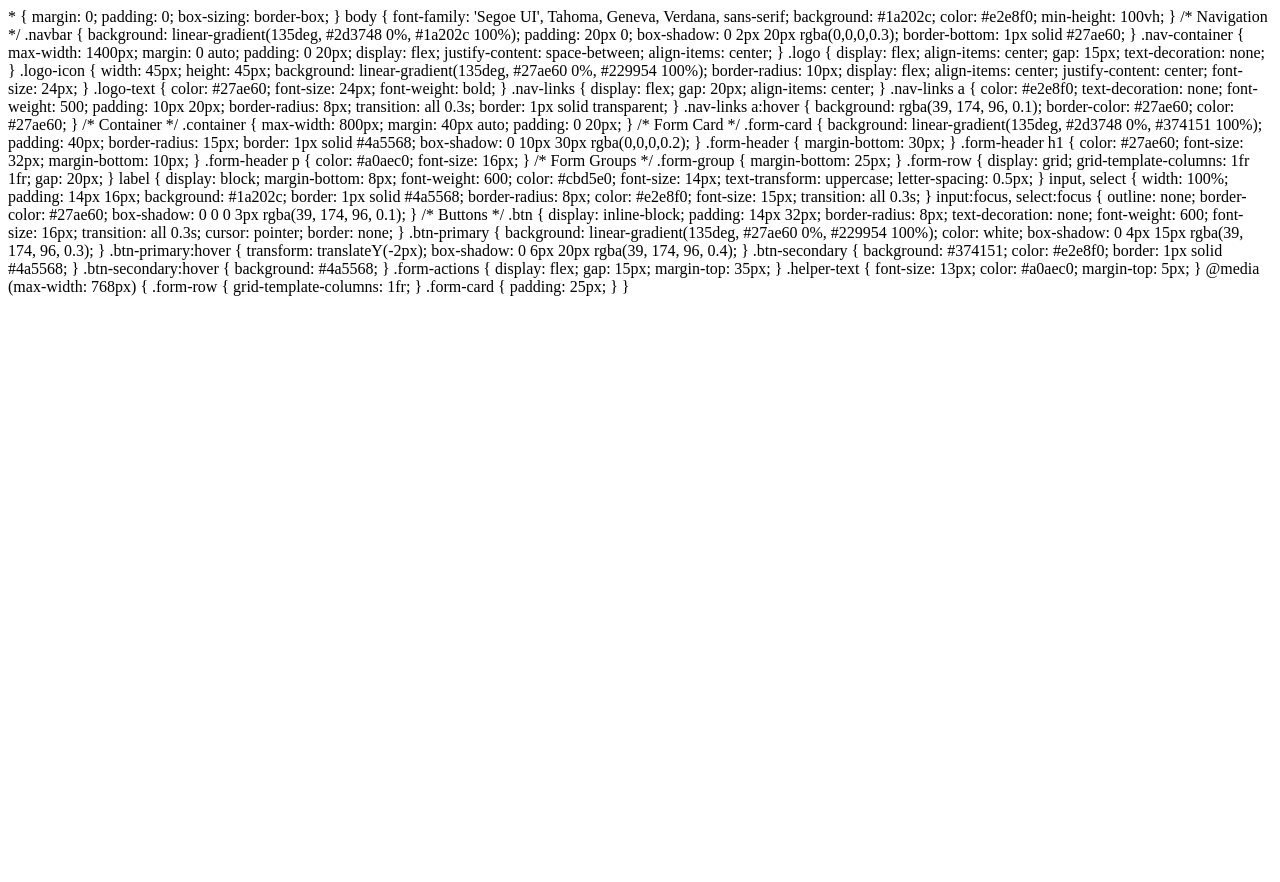
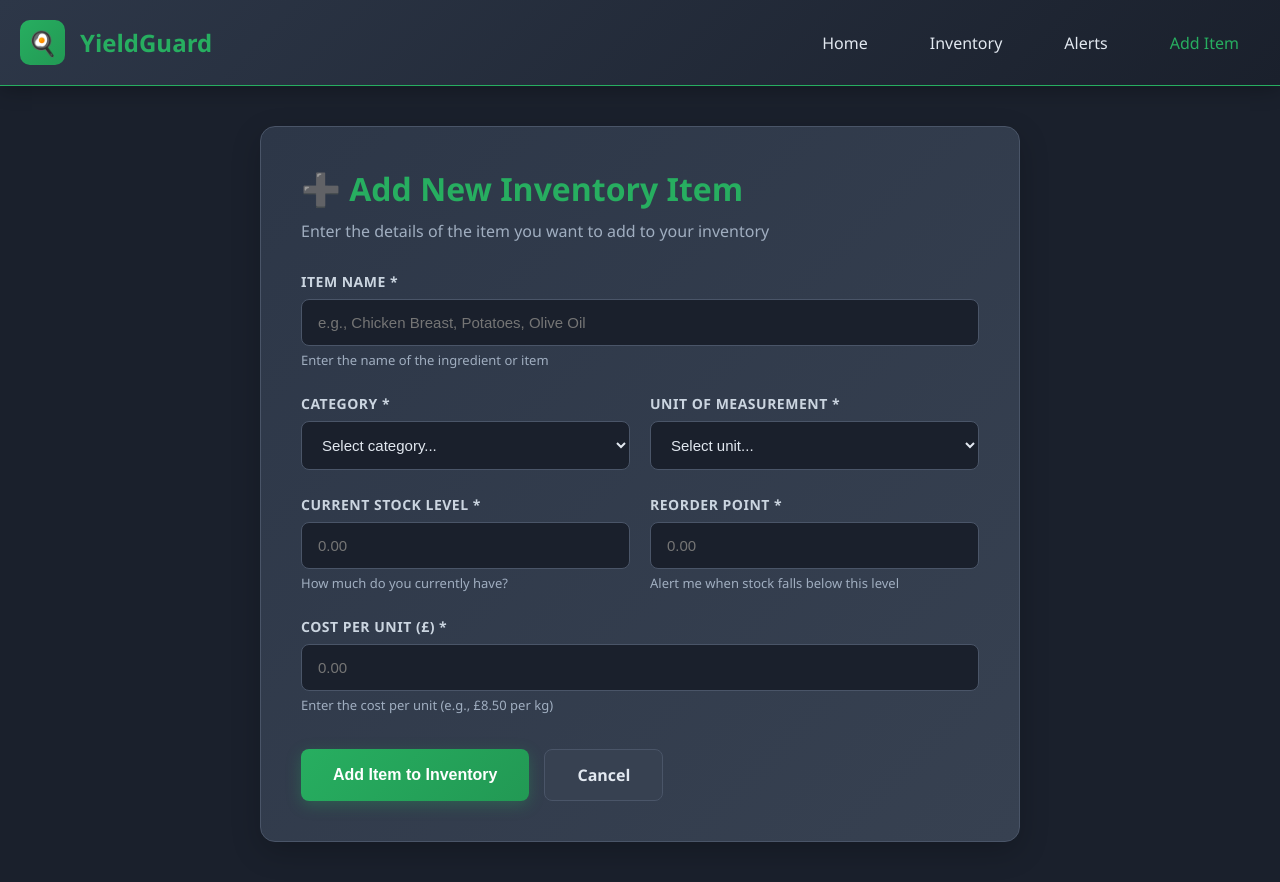
Before and after one commit to cryptoirish/kitchen-inventory-clean, a Flask app: page /add in a window 1280 px wide. Before the commit the page ends 296 px from the top, so only its background shows below. Run offline with Flask 3, Linux system fonts and the light colour scheme; some libraries are stand-ins or nearby versions.

Commit message:
Replace old HTML structure with new layout for add item

```diff
--- a/templates/add.html
+++ b/templates/add.html
@@ -1,200 +1,129 @@
-* {
-    margin: 0;
-    padding: 0;
-    box-sizing: border-box;
-}
+<!DOCTYPE html>
+<html>
+<head>
+    <title>Add Item - YieldGuard</title>
+    <meta name="viewport" content="width=device-width, initial-scale=1.0">
+    <style>
+        * { margin: 0; padding: 0; box-sizing: border-box; }
+        body { font-family: 'Segoe UI', Tahoma, Geneva, Verdana, sans-serif; background: #1a202c; color: #e2e8f0; min-height: 100vh; }
+        .navbar { background: linear-gradient(135deg, #2d3748 0%, #1a202c 100%); padding: 20px 0; box-shadow: 0 2px 20px rgba(0,0,0,0.3); border-bottom: 1px solid #27ae60; }
+        .nav-container { max-width: 1400px; margin: 0 auto; padding: 0 20px; display: flex; justify-content: space-between; align-items: center; }
+        .logo { display: flex; align-items: center; gap: 15px; text-decoration: none; }
+        .logo-icon { width: 45px; height: 45px; background: linear-gradient(135deg, #27ae60 0%, #229954 100%); border-radius: 10px; display: flex; align-items: center; justify-content: center; font-size: 24px; }
+        .logo-text { color: #27ae60; font-size: 24px; font-weight: bold; }
+        .nav-links { display: flex; gap: 20px; align-items: center; }
+        .nav-links a { color: #e2e8f0; text-decoration: none; font-weight: 500; padding: 10px 20px; border-radius: 8px; transition: all 0.3s; border: 1px solid transparent; }
+        .nav-links a:hover { background: rgba(39, 174, 96, 0.1); border-color: #27ae60; color: #27ae60; }
+        .container { max-width: 800px; margin: 40px auto; padding: 0 20px; }
+        .form-card { background: linear-gradient(135deg, #2d3748 0%, #374151 100%); padding: 40px; border-radius: 15px; border: 1px solid #4a5568; box-shadow: 0 10px 30px rgba(0,0,0,0.2); }
+        .form-header { margin-bottom: 30px; }
+        .form-header h1 { color: #27ae60; font-size: 32px; margin-bottom: 10px; }
+        .form-header p { color: #a0aec0; font-size: 16px; }
+        .form-group { margin-bottom: 25px; }
+        .form-row { display: grid; grid-template-columns: 1fr 1fr; gap: 20px; }
+        label { display: block; margin-bottom: 8px; font-weight: 600; color: #cbd5e0; font-size: 14px; text-transform: uppercase; letter-spacing: 0.5px; }
+        input, select { width: 100%; padding: 14px 16px; background: #1a202c; border: 1px solid #4a5568; border-radius: 8px; color: #e2e8f0; font-size: 15px; transition: all 0.3s; }
+        input:focus, select:focus { outline: none; border-color: #27ae60; box-shadow: 0 0 0 3px rgba(39, 174, 96, 0.1); }
+        .btn { display: inline-block; padding: 14px 32px; border-radius: 8px; text-decoration: none; font-weight: 600; font-size: 16px; transition: all 0.3s; cursor: pointer; border: none; }
+        .btn-primary { background: linear-gradient(135deg, #27ae60 0%, #229954 100%); color: white; box-shadow: 0 4px 15px rgba(39, 174, 96, 0.3); }
+        .btn-primary:hover { transform: translateY(-2px); box-shadow: 0 6px 20px rgba(39, 174, 96, 0.4); }
+        .btn-secondary { background: #374151; color: #e2e8f0; border: 1px solid #4a5568; }
+        .btn-secondary:hover { background: #4a5568; }
+        .form-actions { display: flex; gap: 15px; margin-top: 35px; }
+        .helper-text { font-size: 13px; color: #a0aec0; margin-top: 5px; }
+        @media (max-width: 768px) {
+            .form-row { grid-template-columns: 1fr; }
+            .form-card { padding: 25px; }
+        }
+    </style>
+</head>
+<body>
+    <nav class="navbar">
+        <div class="nav-container">
+            <a href="/" class="logo">
+                <div class="logo-icon">🍳</div>
+                <div class="logo-text">YieldGuard</div>
+            </a>
+            <div class="nav-links">
+                <a href="/">Home</a>
+                <a href="/inventory">Inventory</a>
+                <a href="/alerts">Alerts</a>
+                <a href="/add" style="color: #27ae60;">Add Item</a>
+            </div>
+        </div>
+    </nav>
 
-body {
-    font-family: 'Segoe UI', Tahoma, Geneva, Verdana, sans-serif;
-    background: #1a202c;
-    color: #e2e8f0;
-    min-height: 100vh;
-}
+    <div class="container">
+        <div class="form-card">
+            <div class="form-header">
+                <h1>➕ Add New Inventory Item</h1>
+                <p>Enter the details of the item you want to add to your inventory</p>
+            </div>
 
-/* Navigation */
-.navbar {
-    background: linear-gradient(135deg, #2d3748 0%, #1a202c 100%);
-    padding: 20px 0;
-    box-shadow: 0 2px 20px rgba(0,0,0,0.3);
-    border-bottom: 1px solid #27ae60;
-}
+            <form method="POST">
+                <div class="form-group">
+                    <label>Item Name *</label>
+                    <input type="text" name="name" placeholder="e.g., Chicken Breast, Potatoes, Olive Oil" required>
+                    <p class="helper-text">Enter the name of the ingredient or item</p>
+                </div>
 
-.nav-container {
-    max-width: 1400px;
-    margin: 0 auto;
-    padding: 0 20px;
-    display: flex;
-    justify-content: space-between;
-    align-items: center;
-}
+                <div class="form-row">
+                    <div class="form-group">
+                        <label>Category *</label>
+                        <select name="category" required>
+                            <option value="">Select category...</option>
+                            <option value="Protein">Protein</option>
+                            <option value="Vegetables">Vegetables</option>
+                            <option value="Dairy">Dairy</option>
+                            <option value="Dry Goods">Dry Goods</option>
+                            <option value="Beverages">Beverages</option>
+                            <option value="Cleaning">Cleaning Supplies</option>
+                            <option value="Other">Other</option>
+                        </select>
+                    </div>
 
-.logo {
-    display: flex;
-    align-items: center;
-    gap: 15px;
-    text-decoration: none;
-}
+                    <div class="form-group">
+                        <label>Unit of Measurement *</label>
+                        <select name="unit" required>
+                            <option value="">Select unit...</option>
+                            <option value="kg">Kilograms (kg)</option>
+                            <option value="g">Grams (g)</option>
+                            <option value="L">Litres (L)</option>
+                            <option value="ml">Millilitres (ml)</option>
+                            <option value="pieces">Pieces</option>
+                            <option value="boxes">Boxes</option>
+                            <option value="cans">Cans</option>
+                            <option value="bottles">Bottles</option>
+                        </select>
+                    </div>
+                </div>
 
-.logo-icon {
-    width: 45px;
-    height: 45px;
-    background: linear-gradient(135deg, #27ae60 0%, #229954 100%);
-    border-radius: 10px;
-    display: flex;
-    align-items: center;
-    justify-content: center;
-    font-size: 24px;
-}
+                <div class="form-row">
+                    <div class="form-group">
+                        <label>Current Stock Level *</label>
+                        <input type="number" name="stock" step="0.01" placeholder="0.00" required>
+                        <p class="helper-text">How much do you currently have?</p>
+                    </div>
 
-.logo-text {
-    color: #27ae60;
-    font-size: 24px;
-    font-weight: bold;
-}
+                    <div class="form-group">
+                        <label>Reorder Point *</label>
+                        <input type="number" name="reorder" step="0.01" placeholder="0.00" required>
+                        <p class="helper-text">Alert me when stock falls below this level</p>
+                    </div>
+                </div>
 
-.nav-links {
-    display: flex;
-    gap: 20px;
-    align-items: center;
-}
+                <div class="form-group">
+                    <label>Cost per Unit (£) *</label>
+                    <input type="number" name="cost" step="0.01" placeholder="0.00" required>
+                    <p class="helper-text">Enter the cost per unit (e.g., £8.50 per kg)</p>
+                </div>
 
-.nav-links a {
-    color: #e2e8f0;
-    text-decoration: none;
-    font-weight: 500;
-    padding: 10px 20px;
-    border-radius: 8px;
-    transition: all 0.3s;
-    border: 1px solid transparent;
-}
-
-.nav-links a:hover {
-    background: rgba(39, 174, 96, 0.1);
-    border-color: #27ae60;
-    color: #27ae60;
-}
-
-/* Container */
-.container {
-    max-width: 800px;
-    margin: 40px auto;
-    padding: 0 20px;
-}
-
-/* Form Card */
-.form-card {
-    background: linear-gradient(135deg, #2d3748 0%, #374151 100%);
-    padding: 40px;
-    border-radius: 15px;
-    border: 1px solid #4a5568;
-    box-shadow: 0 10px 30px rgba(0,0,0,0.2);
-}
-
-.form-header {
-    margin-bottom: 30px;
-}
-
-.form-header h1 {
-    color: #27ae60;
-    font-size: 32px;
-    margin-bottom: 10px;
-}
-
-.form-header p {
-    color: #a0aec0;
-    font-size: 16px;
-}
-
-/* Form Groups */
-.form-group {
-    margin-bottom: 25px;
-}
-
-.form-row {
-    display: grid;
-    grid-template-columns: 1fr 1fr;
-    gap: 20px;
-}
-
-label {
-    display: block;
-    margin-bottom: 8px;
-    font-weight: 600;
-    color: #cbd5e0;
-    font-size: 14px;
-    text-transform: uppercase;
-    letter-spacing: 0.5px;
-}
-
-input, select {
-    width: 100%;
-    padding: 14px 16px;
-    background: #1a202c;
-    border: 1px solid #4a5568;
-    border-radius: 8px;
-    color: #e2e8f0;
-    font-size: 15px;
-    transition: all 0.3s;
-}
-
-input:focus, select:focus {
-    outline: none;
-    border-color: #27ae60;
-    box-shadow: 0 0 0 3px rgba(39, 174, 96, 0.1);
-}
-
-/* Buttons */
-.btn {
-    display: inline-block;
-    padding: 14px 32px;
-    border-radius: 8px;
-    text-decoration: none;
-    font-weight: 600;
-    font-size: 16px;
-    transition: all 0.3s;
-    cursor: pointer;
-    border: none;
-}
-
-.btn-primary {
-    background: linear-gradient(135deg, #27ae60 0%, #229954 100%);
-    color: white;
-    box-shadow: 0 4px 15px rgba(39, 174, 96, 0.3);
-}
-
-.btn-primary:hover {
-    transform: translateY(-2px);
-    box-shadow: 0 6px 20px rgba(39, 174, 96, 0.4);
-}
-
-.btn-secondary {
-    background: #374151;
-    color: #e2e8f0;
-    border: 1px solid #4a5568;
-}
-
-.btn-secondary:hover {
-    background: #4a5568;
-}
-
-.form-actions {
-    display: flex;
-    gap: 15px;
-    margin-top: 35px;
-}
-
-.helper-text {
-    font-size: 13px;
-    color: #a0aec0;
-    margin-top: 5px;
-}
-
-@media (max-width: 768px) {
-    .form-row {
-        grid-template-columns: 1fr;
-    }
-
-    .form-card {
-        padding: 25px;
-    }
-}
+                <div class="form-actions">
+                    <button type="submit" class="btn btn-primary">Add Item to Inventory</button>
+                    <a href="/inventory" class="btn btn-secondary">Cancel</a>
+                </div>
+            </form>
+        </div>
+    </div>
+</body>
+</html>
```
